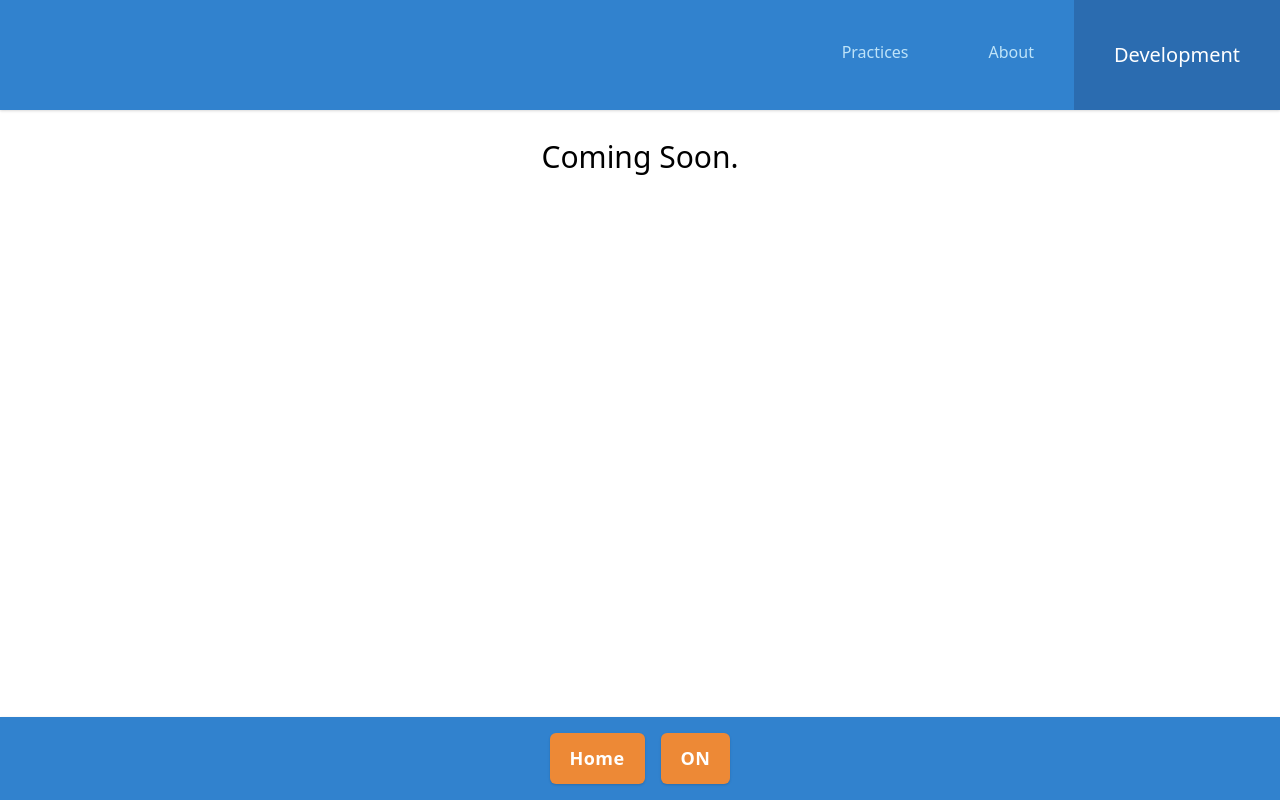
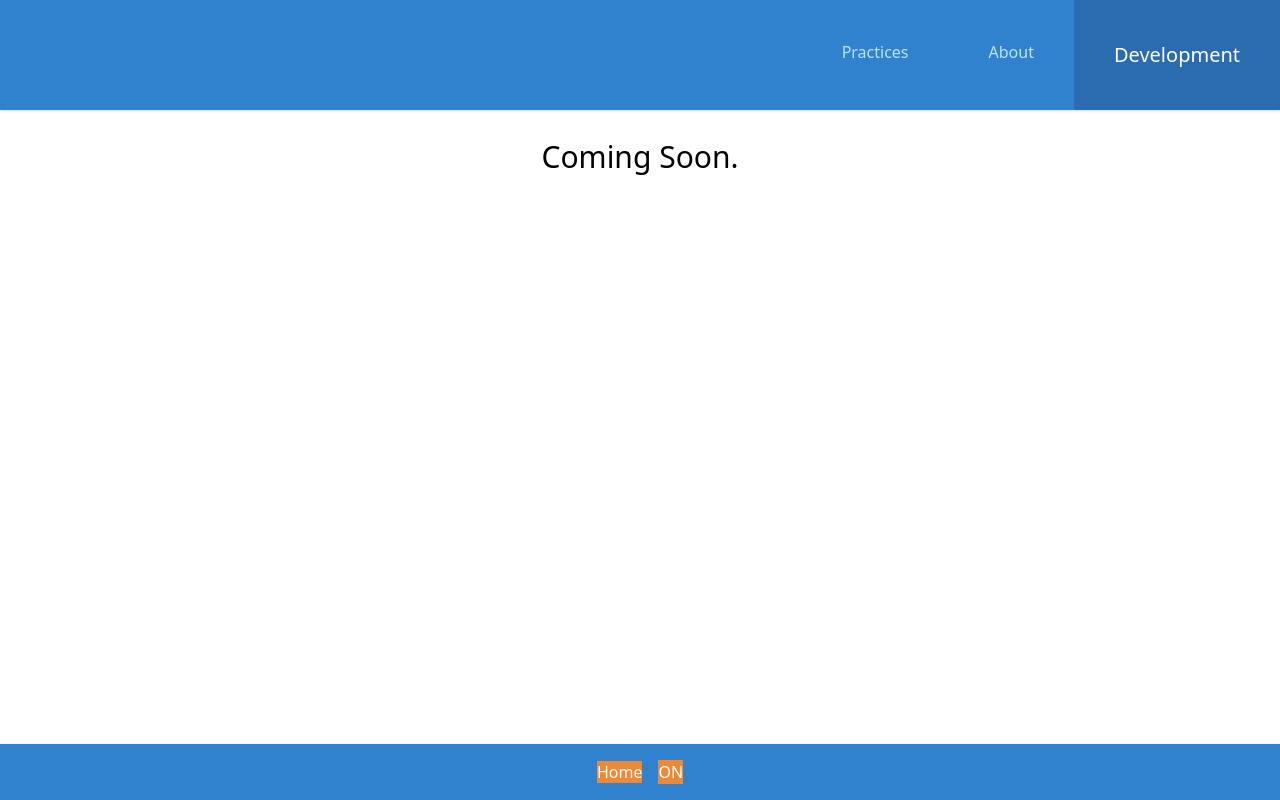
Before and after one commit to davidgfitzgerald/rehearsal-log, a React (Create React App) app: page /development in a window 1280 px wide. Built offline with nearby package versions, Linux system fonts and the light colour scheme.

Commit message:
Add custom CSS

```diff
--- a/css/tailwind.css
+++ b/css/tailwind.css
@@ -15,6 +15,10 @@
     @apply m-2 p-5 flex border-2 border-gray-400
 }
 
-.cbutton {
+.cbutton1 {
     @apply inline-block px-5 py-3 shadow text-lg rounded-md font-semibold tracking-wide
 }
+
+.cbutton2 {
+    @apply inline-block p-1 m-1 shadow rounded-md
+}
```
Also changed, not shown: public/build/tailwind.css.
